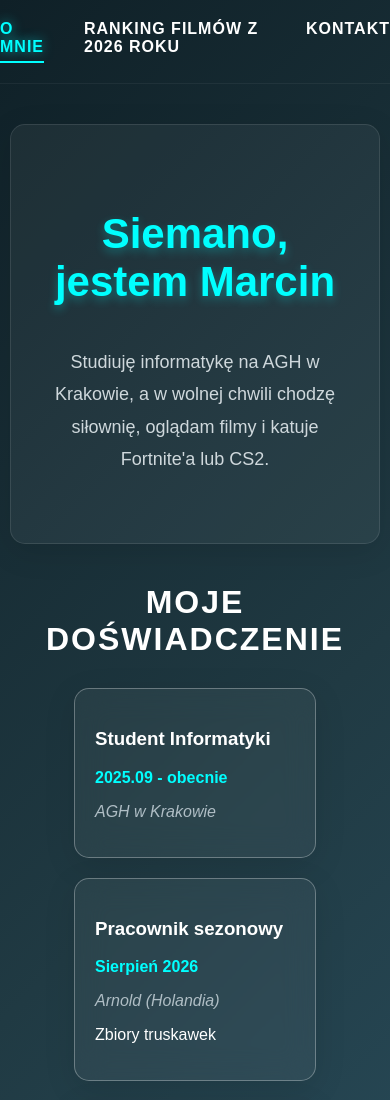
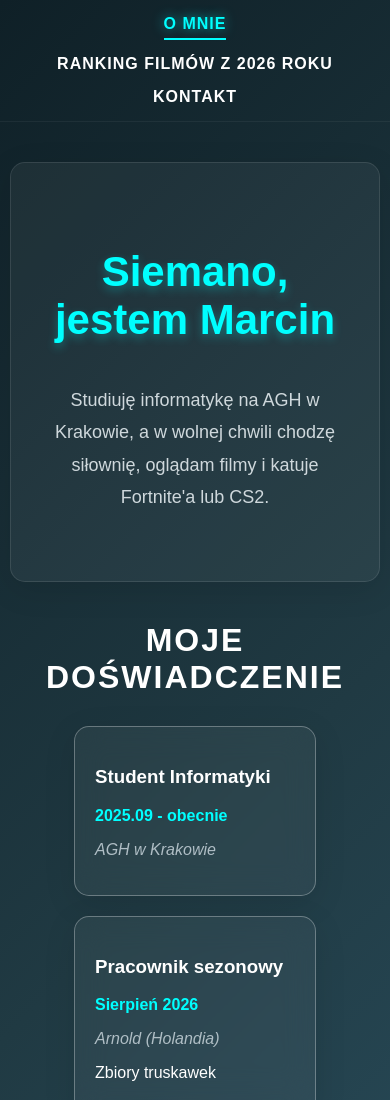
Before and after one commit to Marrcin2006/WDai, a plain HTML site: page index.html in a window 390 px wide. Shown: the top 1100 px of the page. Drawn offline with Linux system fonts and the light colour scheme.

Commit message:
Add responsive styles for navigation in mobile view

```diff
--- a/style.css
+++ b/style.css
@@ -269,3 +269,12 @@ footer  img:hover {
     box-shadow: 0 0 20px rgba(0, 255, 255, 0.6);
     transform: translateY(-2px);
 }
+@media screen and (max-width: 768px) {
+
+    nav {
+        flex-direction: column;
+        align-items: center;
+        gap: 15px;
+        padding: 15px 0;
+    }
+}
```
